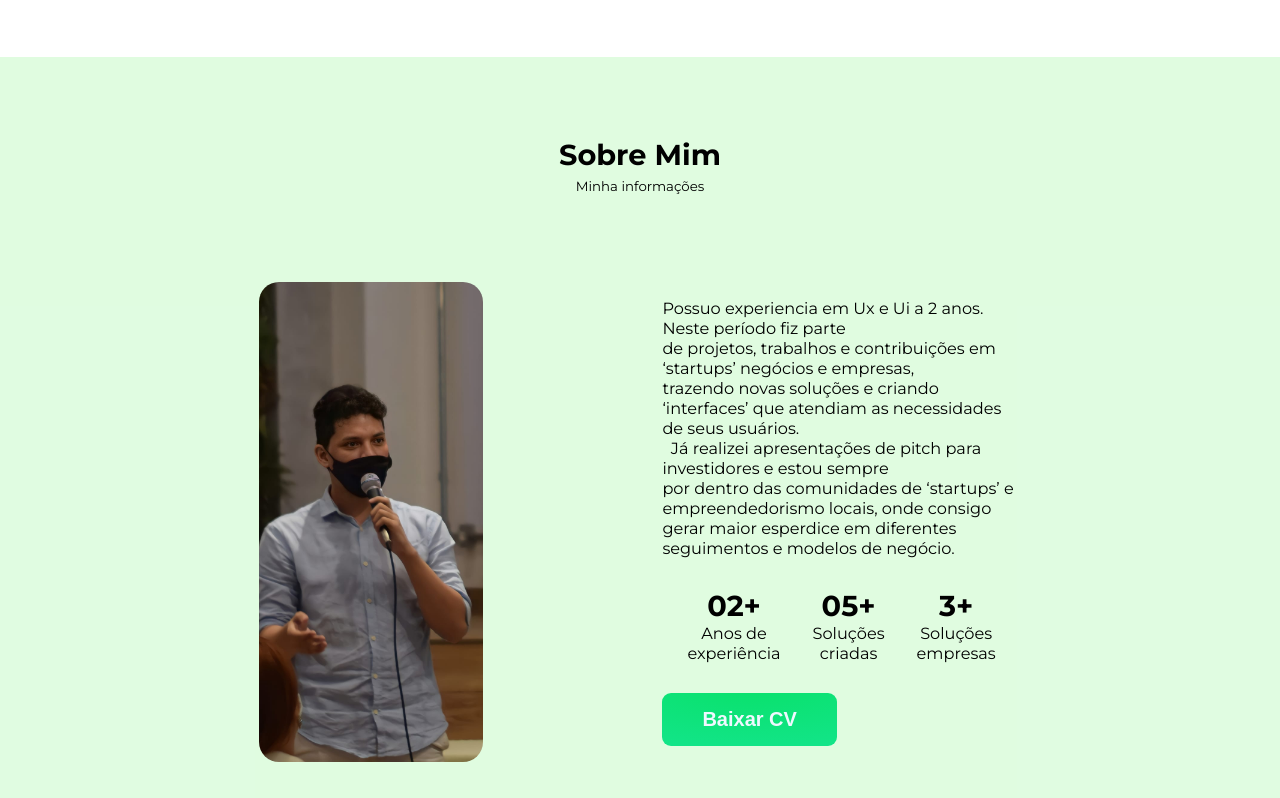
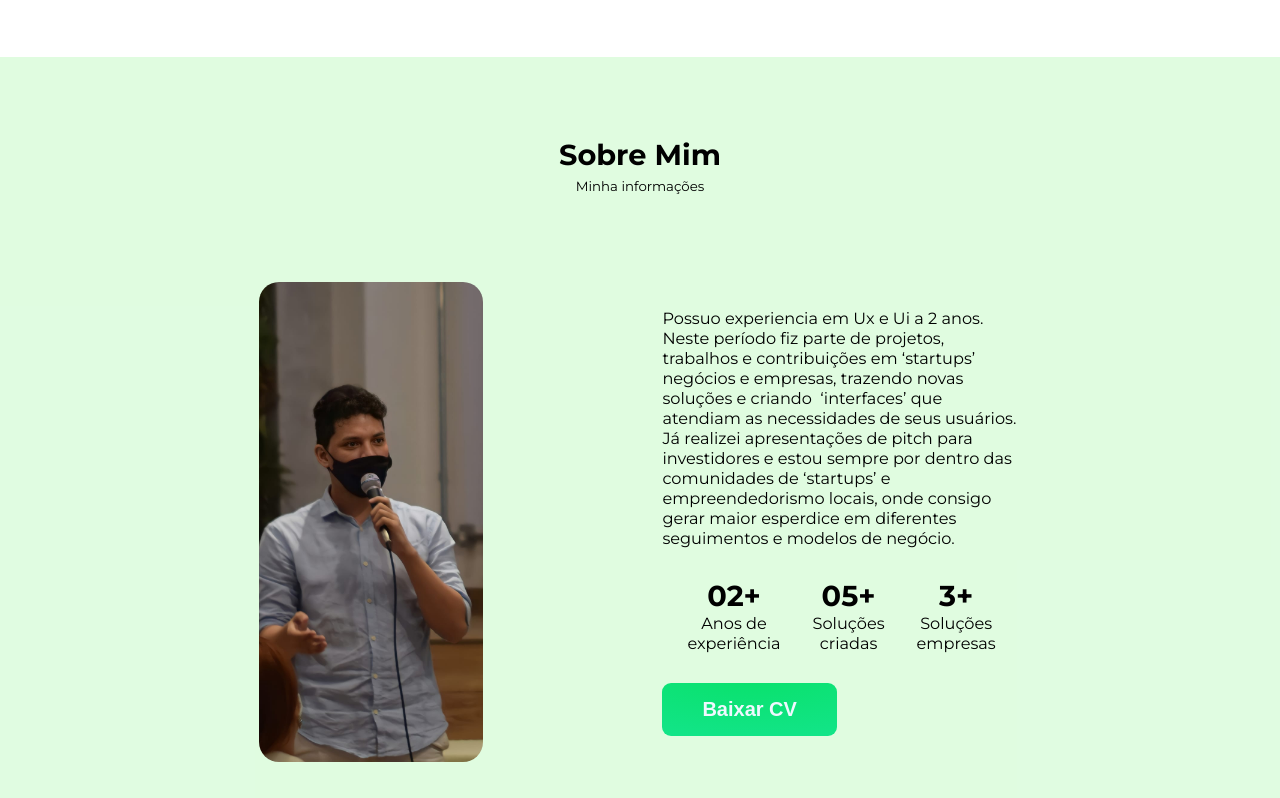
Before and after one commit to cleidsonux/PortflioCleidson, a plain HTML site: page index.html in a window 1280 px wide. Shown: the part 2743-3541 px from the top of the page. Drawn offline with nearby package versions, Linux system fonts and the light colour scheme.

Commit message:
Update index.html

```diff
--- a/index.html
+++ b/index.html
@@ -129,8 +129,8 @@
         <div class="card_sobre">
             <div class="img_main"></div>
             <div class="sobre">
-                <p>Possuo experiencia em Ux e Ui a 2 anos. Neste período fiz parte <br> de projetos, trabalhos e contribuições em ‘startups’ negócios e empresas, <br> trazendo novas soluções e criando  ‘interfaces’ que atendiam as necessidades de seus usuários. <br>
-                   Já realizei apresentações de pitch para investidores e estou sempre <br> por dentro das comunidades de ‘startups’ e empreendedorismo locais, onde consigo <br> gerar maior esperdice em diferentes seguimentos e modelos de negócio.
+                <p>Possuo experiencia em Ux e Ui a 2 anos. Neste período fiz parte de projetos, trabalhos e contribuições em ‘startups’ negócios e empresas, trazendo novas soluções e criando  ‘interfaces’ que atendiam as necessidades de seus usuários.
+                   Já realizei apresentações de pitch para investidores e estou sempre por dentro das comunidades de ‘startups’ e empreendedorismo locais, onde consigo gerar maior esperdice em diferentes seguimentos e modelos de negócio.
                 </p>
                 <div class="info_main">
                     <div class="info">
```
